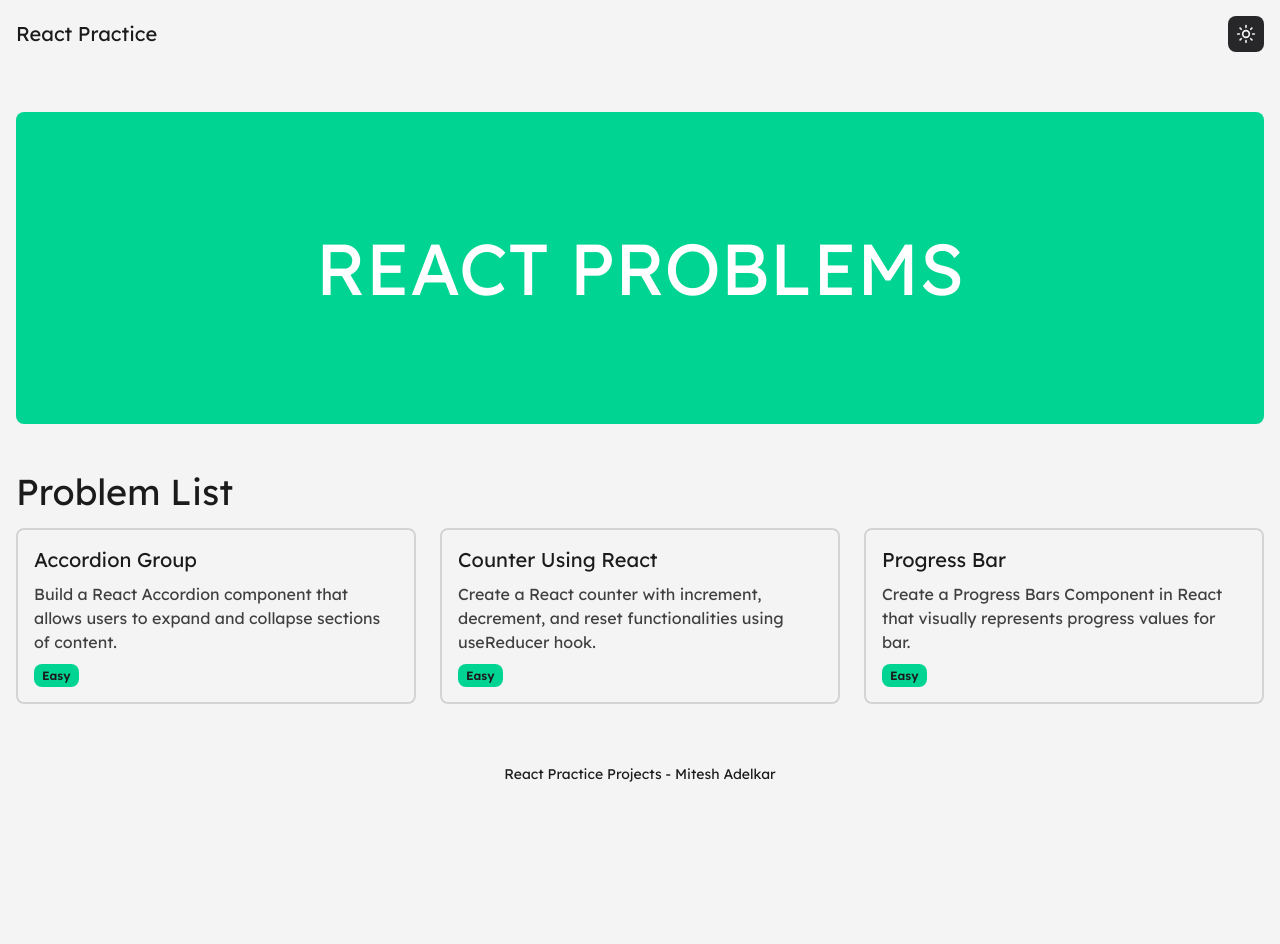
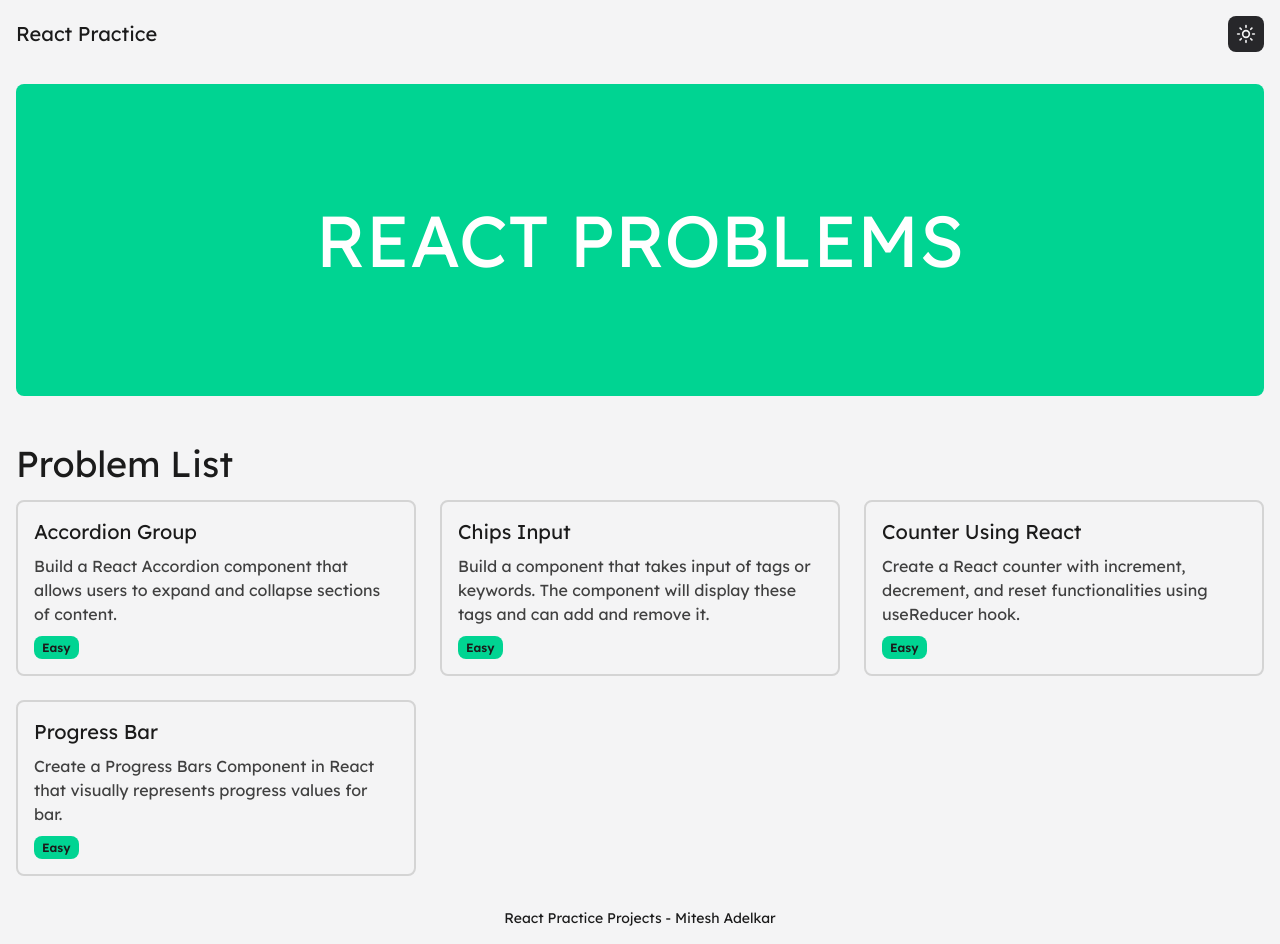
Before and after one commit to Mcraze/React-Practice-Problems, a React (Vite) app: page / in a window 1280 px wide. Before the commit the page ends 800 px from the top, so only its background shows below. Built offline with nearby package versions, Linux system fonts and the light colour scheme.

Commit message:
Chip Input code + Minor changes

```diff
--- a/src/index.css
+++ b/src/index.css
@@ -32,10 +32,19 @@
 
 @layer utilities {
   .btn-primary {
-    @apply px-4 py-2 rounded-md text-white bg-blue-600 hover:bg-blue-700 transition;
+    @apply px-4 py-2 rounded-md text-white bg-blue-600 hover:bg-blue-700 transition cursor-pointer;
   }
 
   .btn-secondary {
-    @apply px-4 py-2 rounded-md text-gray-800 bg-gray-300 hover:bg-gray-400 transition;
+    @apply px-4 py-2 rounded-md text-gray-800 bg-gray-300 hover:bg-gray-400 transition cursor-pointer;
   }
+
+  .card {
+    @apply p-4 rounded-lg border-2 border-neutral-300 dark:border-neutral-700 bg-zinc-100 dark:bg-zinc-800;
+  }
+
+  input {
+    @apply w-full border-2 p-2 rounded-lg border-neutral-300 dark:border-neutral-700 focus:outline-none focus:border-blue-500;
+  }
+
 }
--- a/src/problems/Accordion.jsx
+++ b/src/problems/Accordion.jsx
@@ -34,7 +34,7 @@
     }
 
     return (
-        <div className="max-w-4xl m-auto p-4 rounded-lg grid gap-4 border-2 border-neutral-300 dark:border-neutral-700 bg-zinc-100 dark:bg-zinc-800">
+        <div className="max-w-4xl m-auto card grid gap-4">
             {items.map((accordion, index) => (
                 <div key={index}
                     className="rounded-lg border-2 border-neutral-300 dark:border-neutral-700">
--- /dev/null
+++ b/src/problems/ChipsInput.jsx
@@ -0,0 +1,53 @@
+import { X } from "lucide-react";
+import { useState } from "react";
+
+const ChipsInput = () => {
+
+    const [chips, setChips] = useState([])
+
+    function handleChipSubmission(e) {
+        if (e.key === "Enter") {
+            const chipValue = e.target.value.trim();
+            if (!chips.includes(chipValue) && chipValue) {
+                setChips(prev => ([...prev, chipValue]))
+                return e.target.value = "";
+            }
+        }
+    }
+
+    function handleChipDeletion(chipIndex) {
+        setChips(prev => prev.filter((element, index) => {
+            return index != chipIndex;
+        }))
+    }
+
+    return (
+        <div className='max-w-4xl m-auto min-h-60 card'>
+            <div>
+                <label className="block text-sm mb-1 ml-1">Add text and click enter</label>
+                <input type="text" onKeyUp={handleChipSubmission} />
+            </div>
+            <div className="mt-4 flex flex-wrap gap-2">
+                {chips.map((chip, index) => {
+                    return (
+                        <span key={index} className="p-2 flex gap-2 text-xs font-semibold bg-zinc-200 dark:bg-zinc-700 rounded-lg">
+                            {chip}
+                            <button onClick={() => handleChipDeletion(index)} className="hover:text-red-500 transition-colors duration-300 cursor-pointer">
+                                <X size={16} />
+                            </button>
+                        </span>
+                    )
+                })}
+            </div>
+        </div>
+    )
+}
+
+export default ChipsInput
+
+export const problemData = {
+    difficulty: "Easy",
+    name: "Chips Input",
+    description: "Build a component that takes input of tags or keywords. The component will display these tags and can add and remove it.",
+    path: "/problem/chips-input",
+};
--- a/src/site_specific/MainSection.jsx
+++ b/src/site_specific/MainSection.jsx
@@ -10,7 +10,7 @@
             <h2 className="text-2xl md:text-4xl mt-12 mb-4">Problem List</h2>
             <div className="grid md:grid-cols-3 gap-6">
                 {problemsList.map((problem) => (
-                    <Link to={problem.path} key={problem.id} className="p-4 rounded-lg border-2 border-neutral-300 dark:border-neutral-700 bg-zinc-100 dark:bg-zinc-800">
+                    <Link to={problem.path} key={problem.id} className="card">
                         <h3 className="text-xl mb-2">{problem.name}</h3>
                         <p className="text-neutral-700 dark:text-neutral-300 mb-2">{problem.description}</p>
                         <div><span className="px-2 py-1 text-xs font-semibold bg-emerald-400 rounded-lg">{problem.difficulty}</span></div>
```
